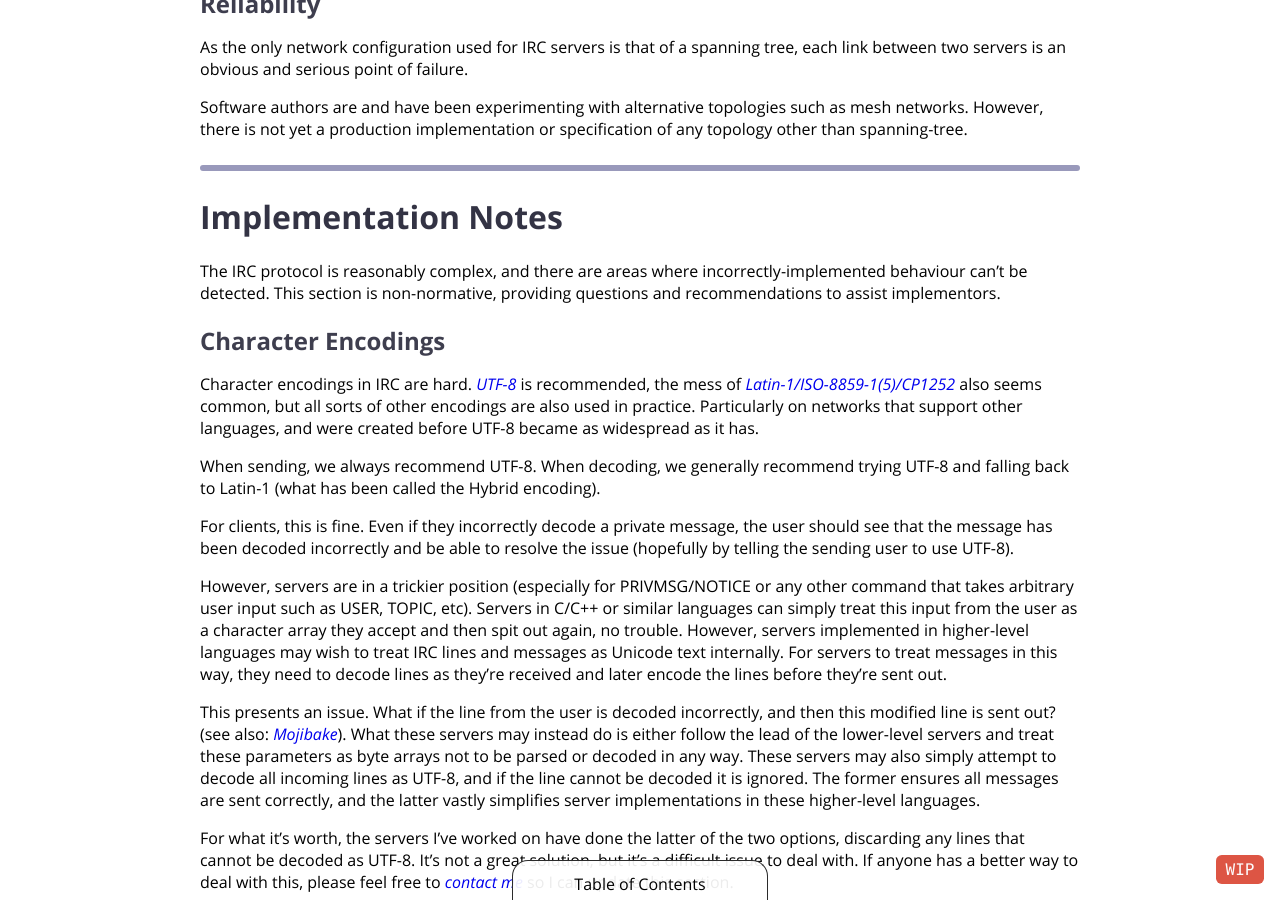
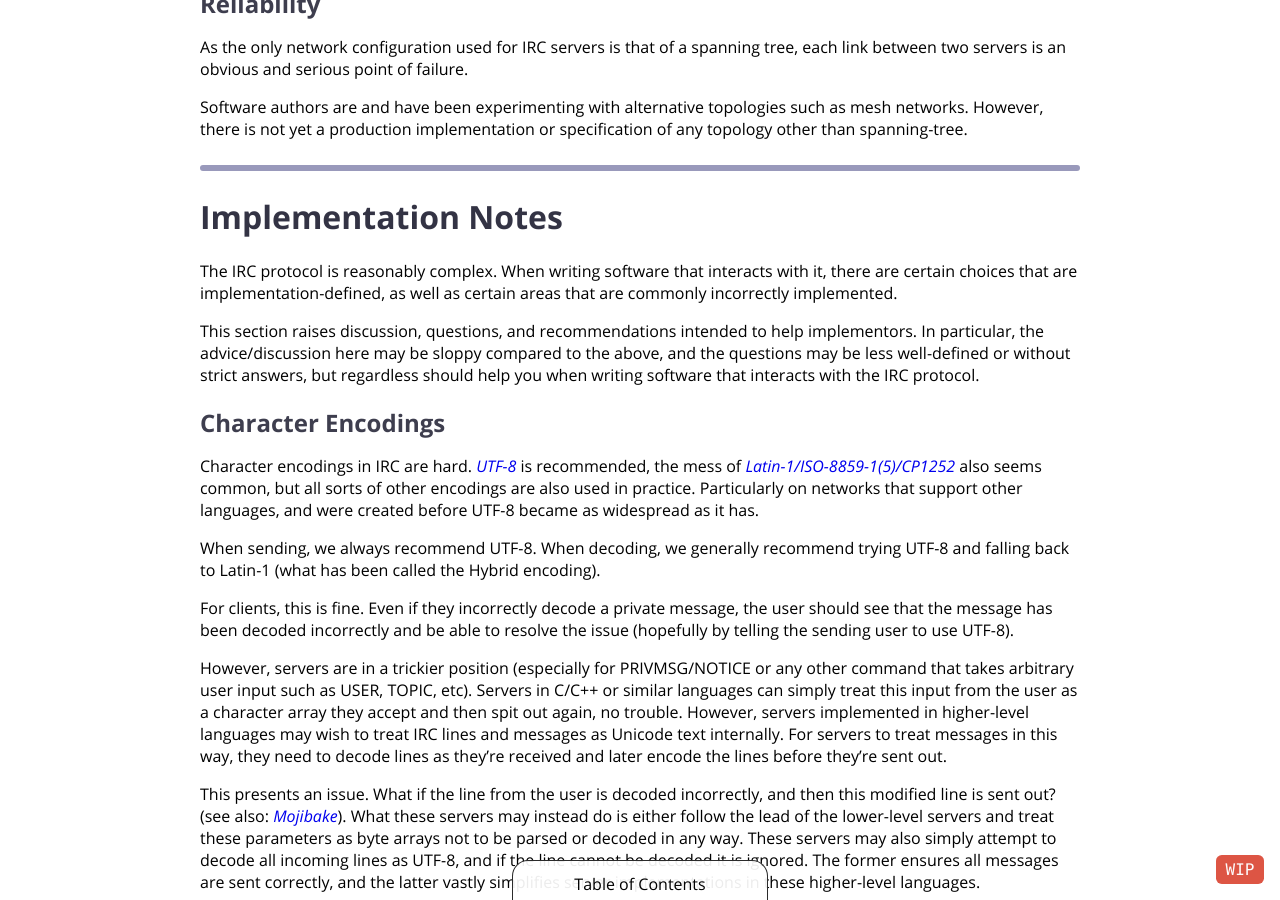
Before and after one commit to ircdocs/modern-irc, a Jekyll site: the page built from index.md, in a window 1280 px wide and 900 px high, scrolled down 70751 px. Built offline with Jekyll 4.4.1, drawn with Linux system fonts in a browser that asks for light colours.

Commit message:
modern: Fix implementation considerations beginning

```diff
--- a/_includes/modern-appendix.md
+++ b/_includes/modern-appendix.md
@@ -1297,7 +1297,9 @@ Software authors are and have been experimenting with alternative topologies suc
 
 # Implementation Notes
 
-The IRC protocol is reasonably complex, and there are areas where incorrectly-implemented behaviour can't be detected. This section is non-normative, providing questions and recommendations to assist implementors.
+The IRC protocol is reasonably complex. When writing software that interacts with it, there are certain choices that are implementation-defined, as well as certain areas that are commonly incorrectly implemented.
+
+This section raises discussion, questions, and recommendations intended to help implementors. In particular, the advice/discussion here may be sloppy compared to the above, and the questions may be less well-defined or without strict answers, but regardless should help you when writing software that interacts with the IRC protocol.
 
 
 ## Character Encodings
```
